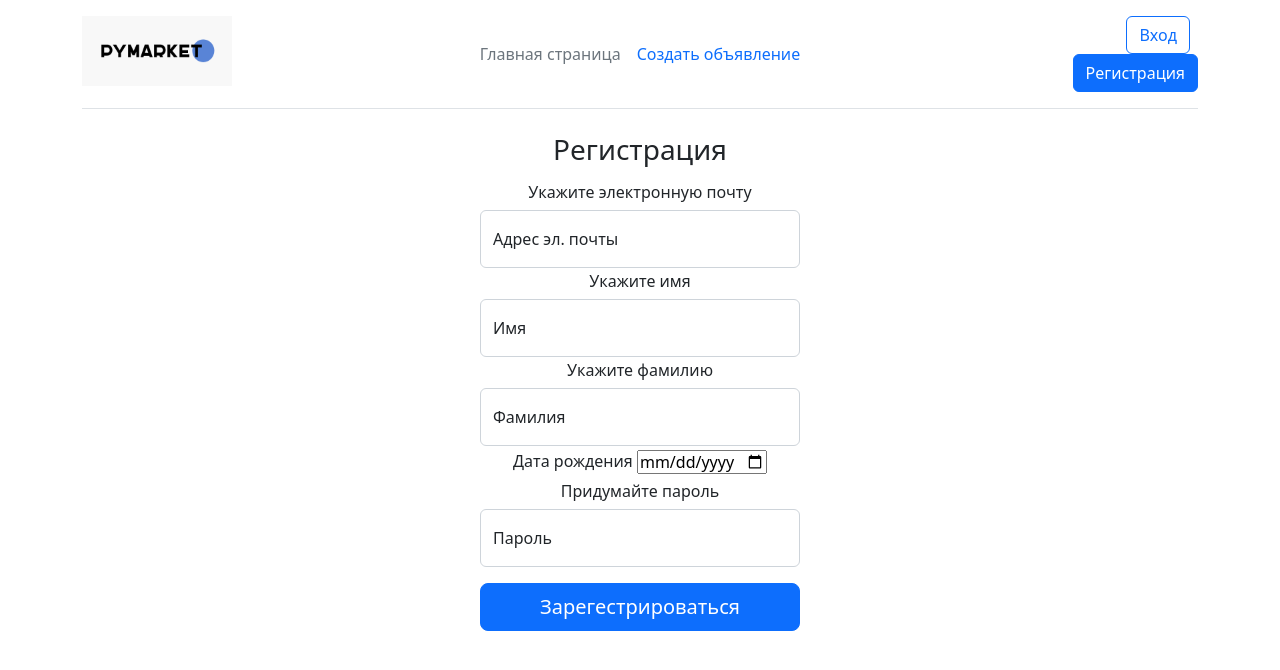
After one commit to Ravil1806/PyMarket, a Flask app: page /sign_up in a window 1280 px wide. The commit adds this page. Shown: the top 670 px of the page. Run offline with Flask 3, Linux system fonts and the light colour scheme.

Commit message:
+icon +страница(Вход) +страница(Регистрация)

```diff
--- a/main.py
+++ b/main.py
@@ -5,8 +5,18 @@ app = Flask(__name__)
 
 @app.route('/')
 def index():
-    return render_template('base.html')
+    return render_template('base.html', title='Главная страница')
+
+
+@app.route('/sign_in', methods=['GET', 'POST'])
+def signin():
+    return render_template('sign_in.html', title='Авторизация')
+
+
+@app.route('/sign_up', methods=['GET', 'POST'])
+def signup():
+    return render_template('sign_up.html', title='Регистрация')
 
 
 if __name__ == '__main__':
-    app.run(host='127.0.0.1', port=5555)
+    app.run(host='127.0.0.1', port=5000, debug=True)
--- a/templates/base.html
+++ b/templates/base.html
@@ -3,23 +3,32 @@
 <head>
     <meta charset="UTF-8">
     <link rel="stylesheet" href="https://cdn.jsdelivr.net/npm/bootstrap@5.2.3/dist/css/bootstrap.min.css">
+    <link rel="stylesheet" type="text/css" href="{{url_for('static', filename='css/style.css')}}">
+    <link rel="icon" href="{{url_for('static', filename='img/icon.png')}}">
+    <title>{{ title }}</title>
 </head>
 <body>
   <div class="container">
     <header class="d-flex flex-wrap align-items-center justify-content-center justify-content-md-between py-3 mb-4 border-bottom">
       <div class="col-md-3 mb-2 mb-md-0">
         <a href="/" class="d-inline-flex link-body-emphasis text-decoration-none">
-          <img class="logo" width="150" height="70" src="/static/img/logo.png" alt="logo">
+          <img class="logo" width="150" height="70" src="/static/img/logo.png" alt="logo" onclick="">
         </a>
       </div>
       <ul class="nav col-12 col-md-auto mb-2 justify-content-center mb-md-0">
         <li><a href="#" class="nav-link px-2 link-secondary">Главная страница</a></li>
+        <li><a href="#" class="nav-link px-2">Создать объявление</a></li>
       </ul>
       <div class="col-md-3 text-end">
-        <button type="button" class="btn btn-outline-primary me-2">Вход</button>
-        <button type="button" class="btn btn-primary">Регистрация</button>
+        <form action="sign_in">
+          <button type="submit" class="btn btn-outline-primary me-2">Вход</button>
+        </form>
+        <form action="sign_up">
+          <button type="submit" class="btn btn-primary">Регистрация</button>
+        </form>
       </div>
     </header>
   </div>
+  {% block content %}{% endblock %}
 </body>
 </html>
--- /dev/null
+++ b/templates/sign_up.html
@@ -0,0 +1,34 @@
+{% extends "base.html" %}
+
+{% block content %}
+  <main class="form-signin w-25 m-auto">
+    <form class="text-center">
+      <h1 class="h3 mb-3 fw-normal">Регистрация</h1>
+      <h6>Укажите электронную почту</h6>
+      <div class="form-floating mb-1">
+        <input type="email" class="form-control" id="floatingEmail" placeholder="name@example.com">
+        <label for="floatingInput">Адрес эл. почты</label>
+      </div>
+      <h6>Укажите имя</h6>
+      <div class="form-floating mb-1">
+        <input type="name" class="form-control" id="floatingName" placeholder="Name">
+        <label for="floatingInput">Имя</label>
+      </div>
+      <h6>Укажите фамилию</h6>
+      <div class="form-floating mb-1">
+        <input type="surname" class="form-control" id="floatingSurname" placeholder="Surname">
+        <label for="floatingInput">Фамилия</label>
+      </div>
+      <h6>
+        Дата рождения
+        <input type="date" name="birth" min="1907-03-04" max="2005-05-01" />
+      </h6>
+      <h6>Придумайте пароль</h6>
+      <div class="form-floating mb-3">
+        <input type="password" class="form-control" id="floatingPassword" placeholder="Password">
+        <label for="floatingPassword">Пароль</label>
+      </div>
+      <button class="w-100 btn btn-lg btn-primary" type="submit">Зарегестрироваться</button>
+    </form>
+  </main>
+{% endblock %}
```
Also changed, not shown: templates/sign_in.html (added, +18 -0 lines), static/img/icon.png (added).
